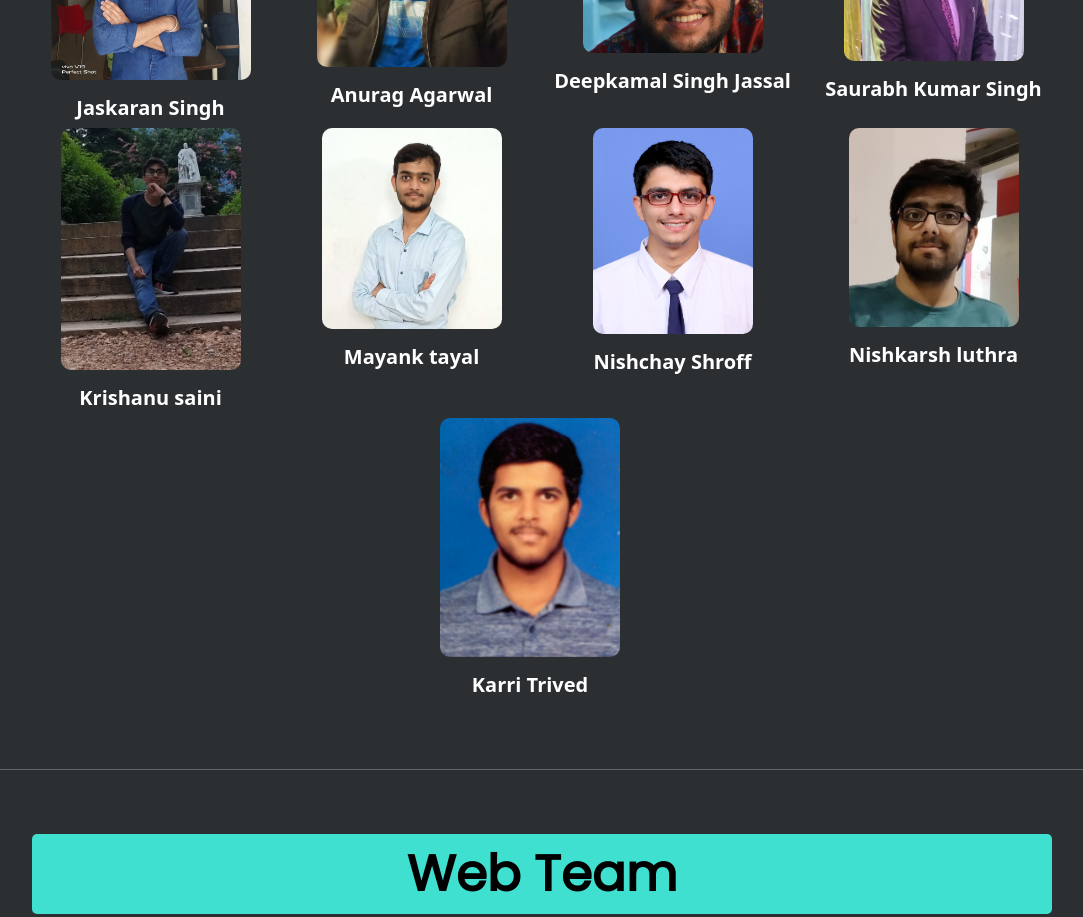
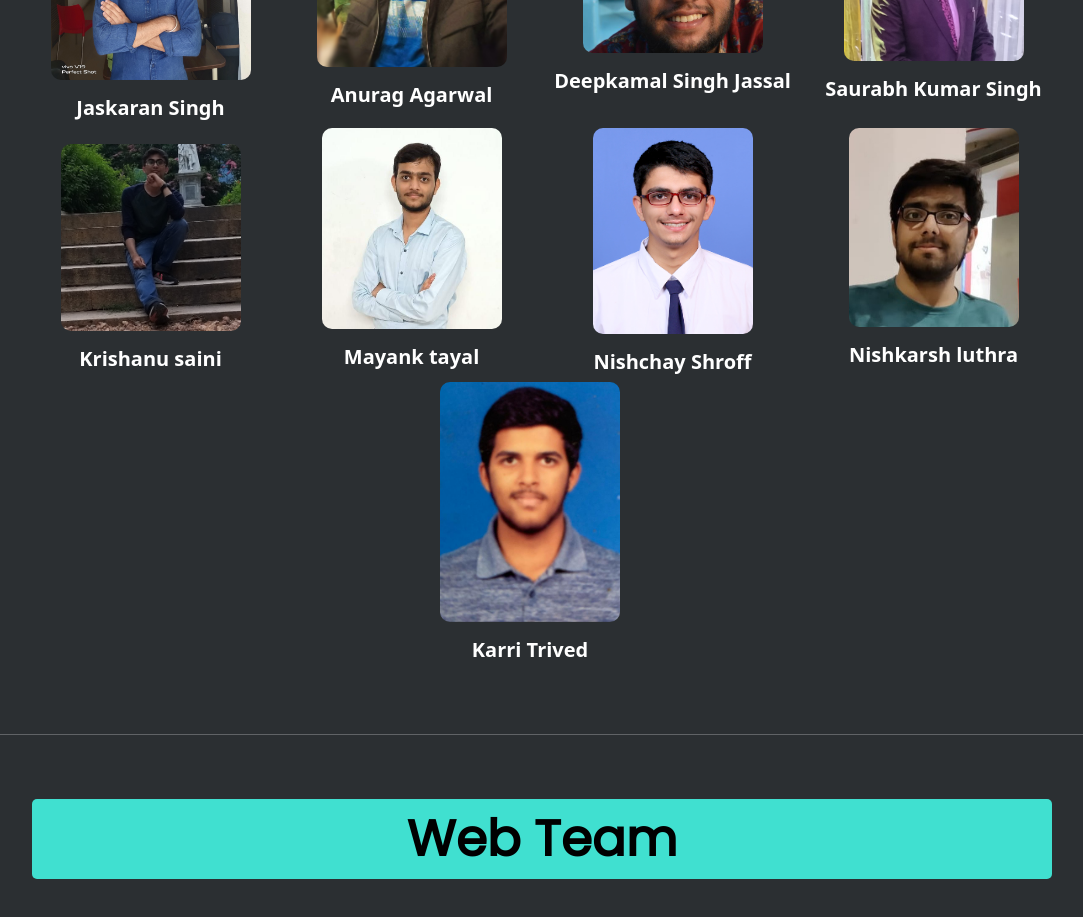
Before and after one commit to DaemonLab/Binary-Brains, a React (Create React App) app in the folder frontend/: page /about in a window 1280 px wide. Shown: the part 860-1777 px from the top of the page, without its empty margins (98-1181 px from the left). Built offline with nearby package versions, Linux system fonts and the light colour scheme.

Commit message:
spelling changes

```diff
--- a/frontend/src/Components/AboutUs.js
+++ b/frontend/src/Components/AboutUs.js
@@ -51,7 +51,7 @@ function AboutUs() {
         </div>
         <div className="row">
             <div className="col-sm">
-                <img className=" z-depth-2 mb-3" alt="100x100" src={KS} style={{"width": "180px", "borderRadius":"10px"}} data-holder-rendered="true" />
+                <img className="mt-3 z-depth-2 mb-3" alt="100x100" src={KS} style={{"width": "180px", "borderRadius":"10px"}} data-holder-rendered="true" />
                 <h5 className="mb-2"><strong>Krishanu saini</strong></h5>
             </div>
             <div className="col-sm">
--- a/frontend/src/Components/Footer.js
+++ b/frontend/src/Components/Footer.js
@@ -5,8 +5,8 @@ function Footer() {
     <div className='footer'>
         <div className="container">
             <h2 className="thanksNote" align="center">Thanks For Visiting!</h2>
-            <button className='btninsta'><h5><a href="https://www.instagram.com/pclub_iiti/" className='instalink' target="_blank">Instagram</a></h5></button>
-            <button className='btnfb'><h5><a href="https://www.facebook.com/pclubiiti/" className='discord' target="_blank">Facebook</a></h5></button>
+            <button className='btninsta' href="https://www.instagram.com/pclub_iiti/"><h5><a href="https://www.instagram.com/pclub_iiti/" className='instalink' target="_blank">Instagram</a></h5></button>
+            <button className='btnfb' href="https://www.facebook.com/pclubiiti/" ><h5><a href="https://www.facebook.com/pclubiiti/" className='discord' target="_blank">Facebook</a></h5></button>
             <h6 className='contact'>Contact Details : Jaskaran Singh - <span className="small">8872150472</span></h6>
             <br/>
         </div>
--- a/frontend/src/Components/Schedule.js
+++ b/frontend/src/Components/Schedule.js
@@ -9,7 +9,7 @@ function Schedule() {
           <h2 className="card-title courseDetailsHead">Details Of The Course</h2>
           <div className="container pointsCourse">
             <p className="details">Welcome to <strong>The Binary Brains CP Course</strong> website brought to you by <strong>The Programming Club, IIT Indore</strong>. This is a free CP course for the students of IIT Indore willing to learn Competetive Programming. Offline lectures would be conducted by the seniors of IIT INDORE and also the contests would be held every week based on the topic.</p>
-            <p className="details" align="center"><strong>Deadline for registrations is 31st September.</strong></p>
+            <p className="details" align="center"><strong>Deadline for registrations is 31st August.</strong></p>
             <p className="details-2">&bull; Course will be starting from 3rd of September and will be 11 weeks long.</p>
             <p className="details-2">&bull; Course is divided in two Batches - Beginner and Advanced.</p>
             <p className="details-2">&bull; The classes will be held on weekends, preferably on Saturday.</p>
```
Also changed, not shown: frontend/src/images/KS.jpg.
